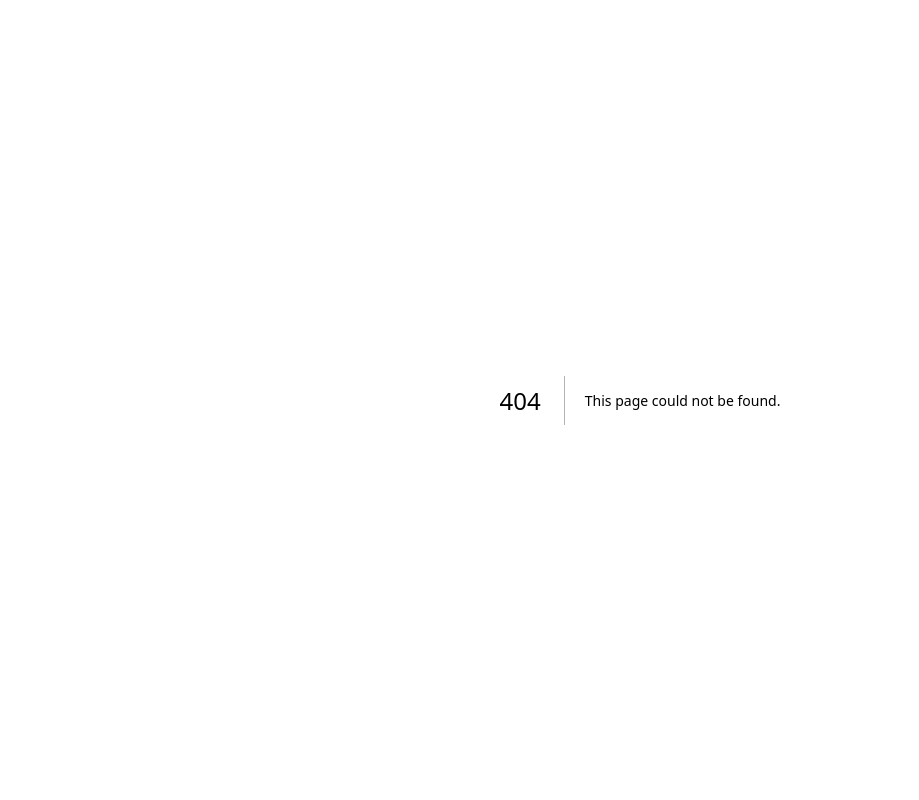
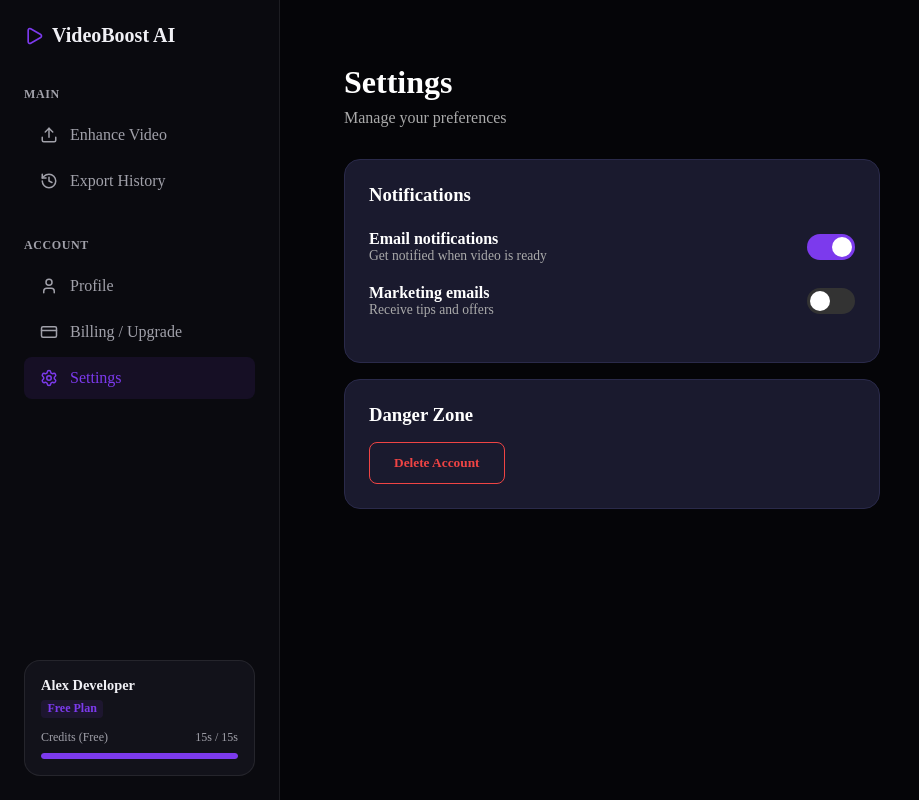
Before and after one commit to neenulokii2005/video-enhance-ai, a Next.js app in the folder videoboost/: page /dashboard/settings in a window 1280 px wide. Before the commit this address had no page. Shown: the whole page, without its empty margins (0-919 px from the left). Built offline with nearby package versions, Linux system fonts and the light colour scheme.

Commit message:
settings page added and razorpay fix

```diff
--- a/videoboost/next.config.ts
+++ b/videoboost/next.config.ts
@@ -7,7 +7,6 @@
   async headers() {
     return [
       {
-        // FFmpeg needs these headers - dashboard only
         source: "/dashboard/:path*",
         headers: [
           { key: "Cross-Origin-Opener-Policy", value: "same-origin" },
--- /dev/null
+++ b/videoboost/src/app/dashboard/settings/page.tsx
@@ -0,0 +1,58 @@
+"use client";
+
+import { useState } from "react";
+
+export default function SettingsPage() {
+  const [notifications, setNotifications] = useState(true);
+  const [marketing, setMarketing] = useState(false);
+
+  return (
+    <div style={{ padding: "2rem", maxWidth: "600px" }}>
+      <h1 style={{ color: "white", marginBottom: "0.5rem" }}>Settings</h1>
+      <p style={{ color: "#aaa", marginBottom: "2rem" }}>Manage your preferences</p>
+
+      <div style={{ background: "#1a1a2e", border: "1px solid #2a2a4a", borderRadius: "16px", padding: "1.5rem", marginBottom: "1rem" }}>
+        <h3 style={{ color: "white", marginBottom: "1.5rem" }}>Notifications</h3>
+
+        {[
+          { label: "Email notifications", desc: "Get notified when video is ready", value: notifications, set: setNotifications },
+          { label: "Marketing emails", desc: "Receive tips and offers", value: marketing, set: setMarketing },
+        ].map((item) => (
+          <div key={item.label} style={{ display: "flex", justifyContent: "space-between", alignItems: "center", marginBottom: "1.25rem" }}>
+            <div>
+              <div style={{ color: "white", fontWeight: 600 }}>{item.label}</div>
+              <div style={{ color: "#aaa", fontSize: "0.85rem" }}>{item.desc}</div>
+            </div>
+            <div
+              onClick={() => item.set(!item.value)}
+              style={{
+                width: "48px", height: "26px", borderRadius: "13px",
+                background: item.value ? "#7c3aed" : "#333",
+                cursor: "pointer", position: "relative", transition: "background 0.2s"
+              }}
+            >
+              <div style={{
+                position: "absolute", top: "3px",
+                left: item.value ? "25px" : "3px",
+                width: "20px", height: "20px",
+                borderRadius: "50%", background: "white",
+                transition: "left 0.2s"
+              }} />
+            </div>
+          </div>
+        ))}
+      </div>
+
+      <div style={{ background: "#1a1a2e", border: "1px solid #2a2a4a", borderRadius: "16px", padding: "1.5rem" }}>
+        <h3 style={{ color: "white", marginBottom: "1rem" }}>Danger Zone</h3>
+        <button style={{
+          padding: "0.75rem 1.5rem", background: "transparent",
+          border: "1px solid #ef4444", color: "#ef4444",
+          borderRadius: "8px", cursor: "pointer", fontWeight: 600
+        }}>
+          Delete Account
+        </button>
+      </div>
+    </div>
+  );
+}
```
